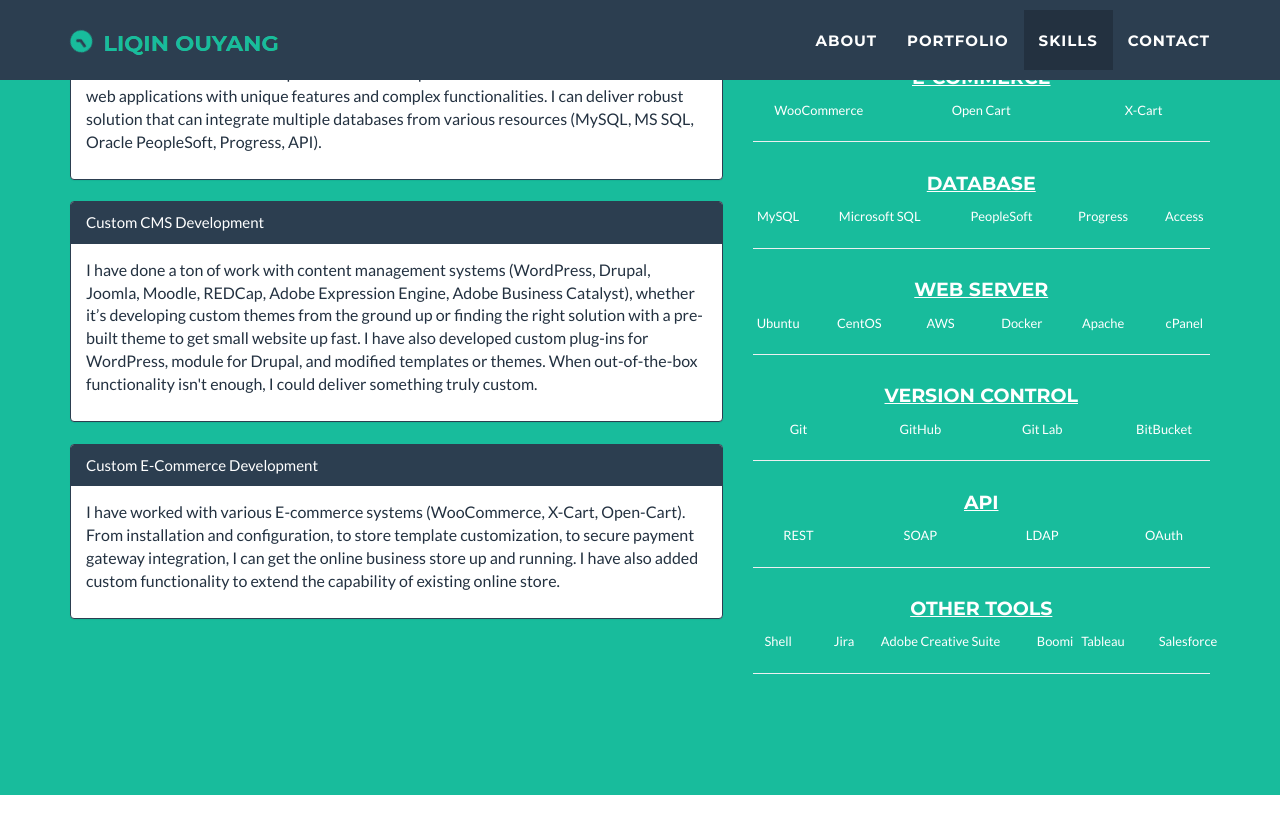
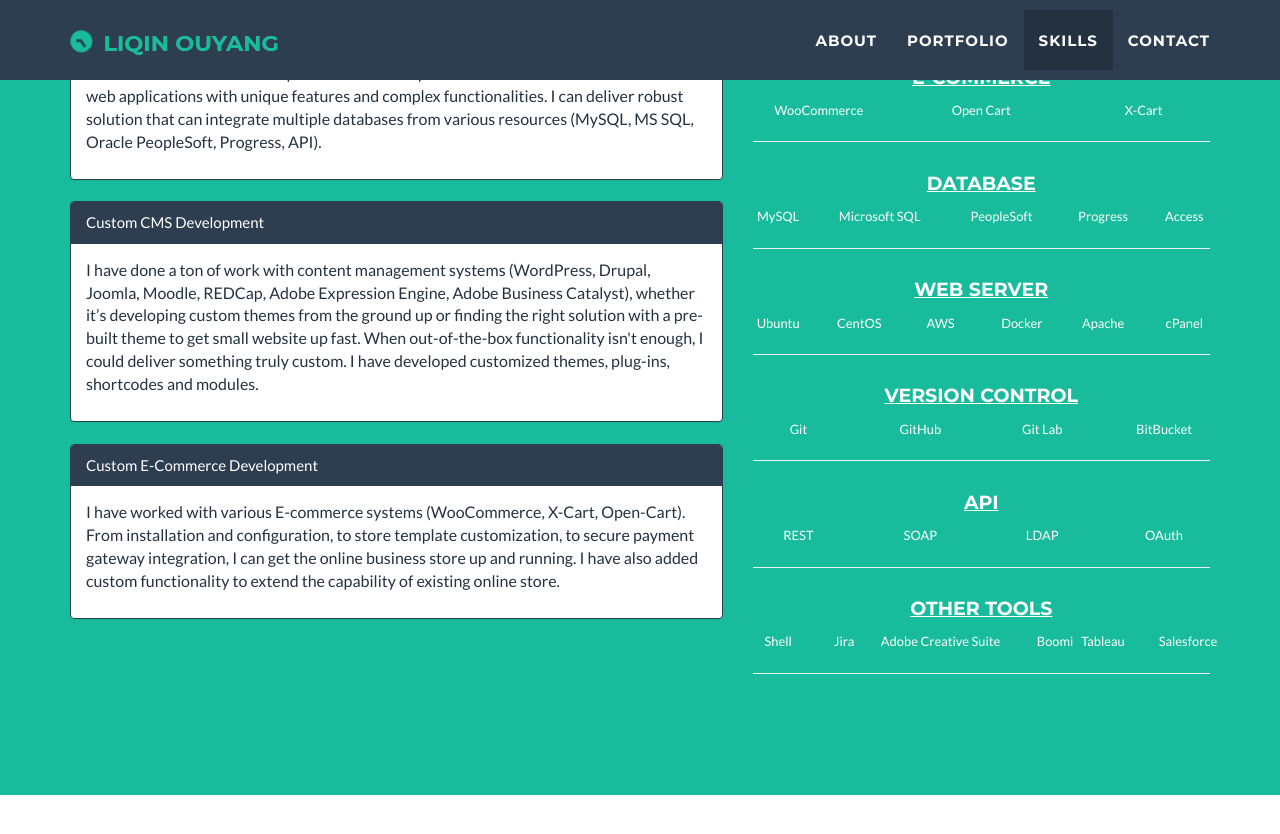
Before and after one commit to hbxtoylq/hbxtoylq.github.io, a Jekyll site: the page built from index.html, in a window 1280 px wide and 900 px high, scrolled down 3512 px. Shown: the top 834 px of the window. Built offline with Jekyll 4.4.1, drawn with Linux system fonts in a browser that asks for light colours; nearby versions of some CDN libraries.

Commit message:
Update about.html

```diff
--- a/_includes/about.html
+++ b/_includes/about.html
@@ -36,9 +36,9 @@
       <div class="panel-heading">Custom CMS Development</div>
      <div class="panel-body"><p style="color:#233140; font-size:16px;">
       I have done a ton of work with content management systems (WordPress, Drupal, Joomla, Moodle, REDCap, Adobe Expression Engine, Adobe Business Catalyst), whether it’s developing custom themes
-      from the ground up or finding the right solution with a pre-built theme to get small website up fast.
-      I have also developed custom plug-ins for WordPress, module for Drupal, and modified templates or themes.
-      When out-of-the-box functionality isn't enough, I could deliver something truly custom.</p>
+      from the ground up or finding the right solution with a pre-built theme to get small website up fast.  When out-of-the-box functionality isn't enough, I could deliver something truly custom.
+      I have developed customized themes, plug-ins, shortcodes and modules.
+     </p>
      </div></div>
 <br>
     <div class="panel panel-primary">
```
